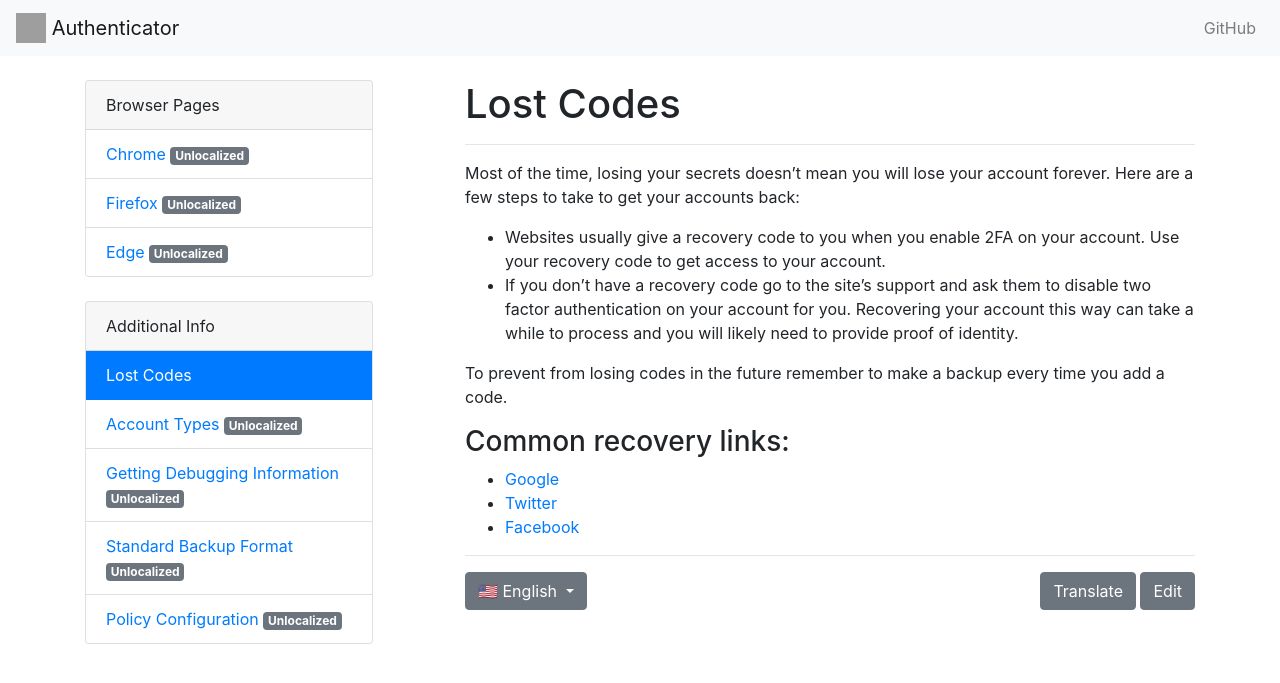
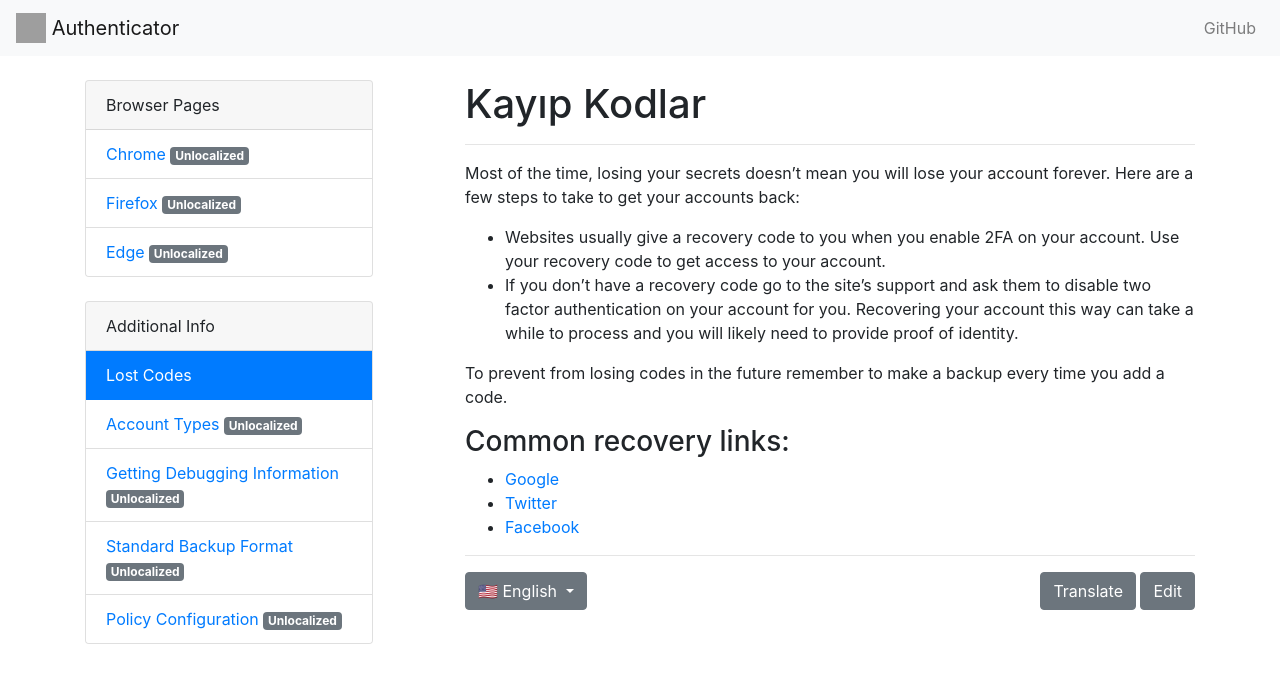
Before and after one commit to Authenticator-Extension/authenticator.cc, a Jekyll site: the page built from docs/tr/lost-codes.md, in a window 1280 px wide. Shown: the top 683 px of the page. Built offline with Jekyll 4.4.1, drawn with Linux system fonts in a browser that asks for light colours; our own code applies the rules of GitHub Pages for plain Markdown files; grey boxes are pictures that could not be loaded.

Commit message:
New translations lost-codes.md (Turkish)

```diff
--- a/docs/tr/lost-codes.md
+++ b/docs/tr/lost-codes.md
@@ -1,5 +1,5 @@
 ---
-title: Lost Codes
+title: Kayıp Kodlar
 stub: lost-codes
 lang: en
 ver: 1
```
